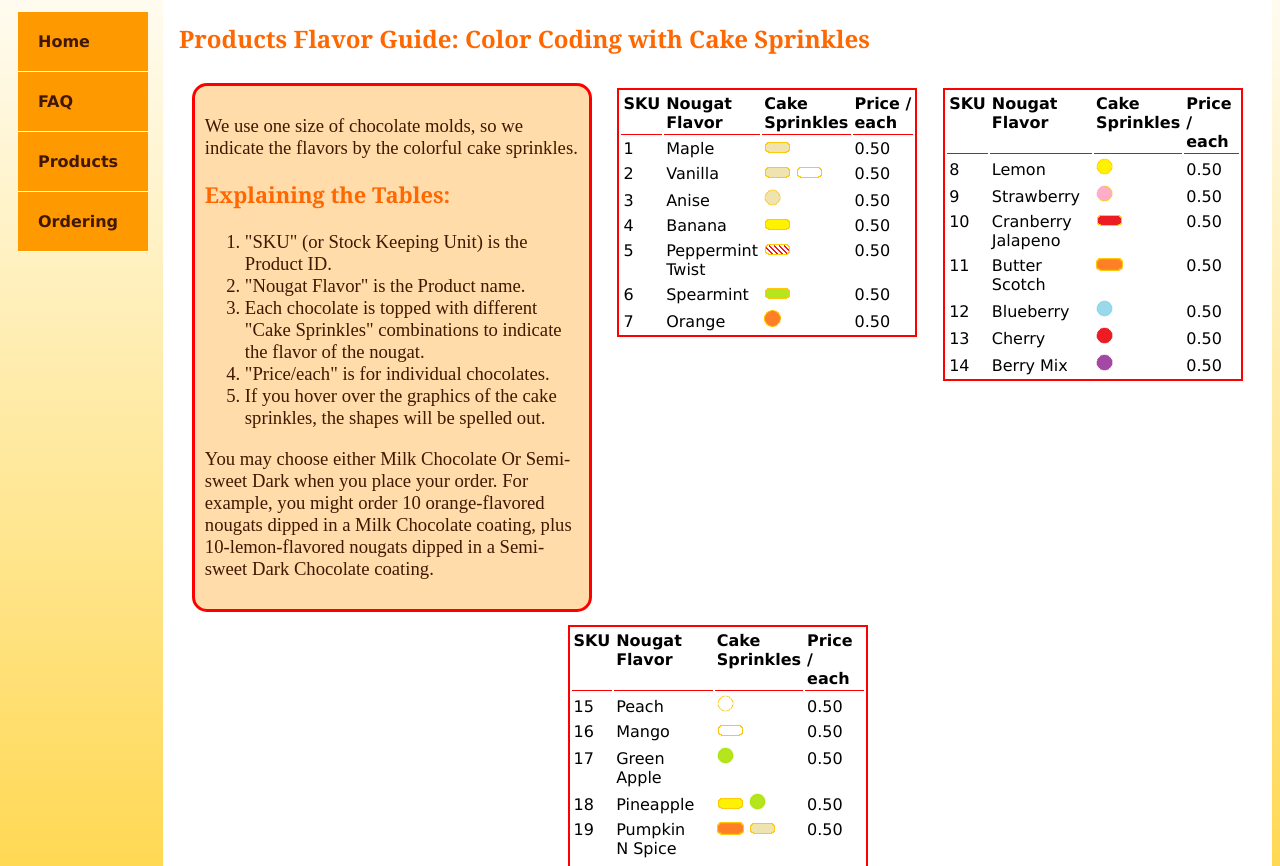
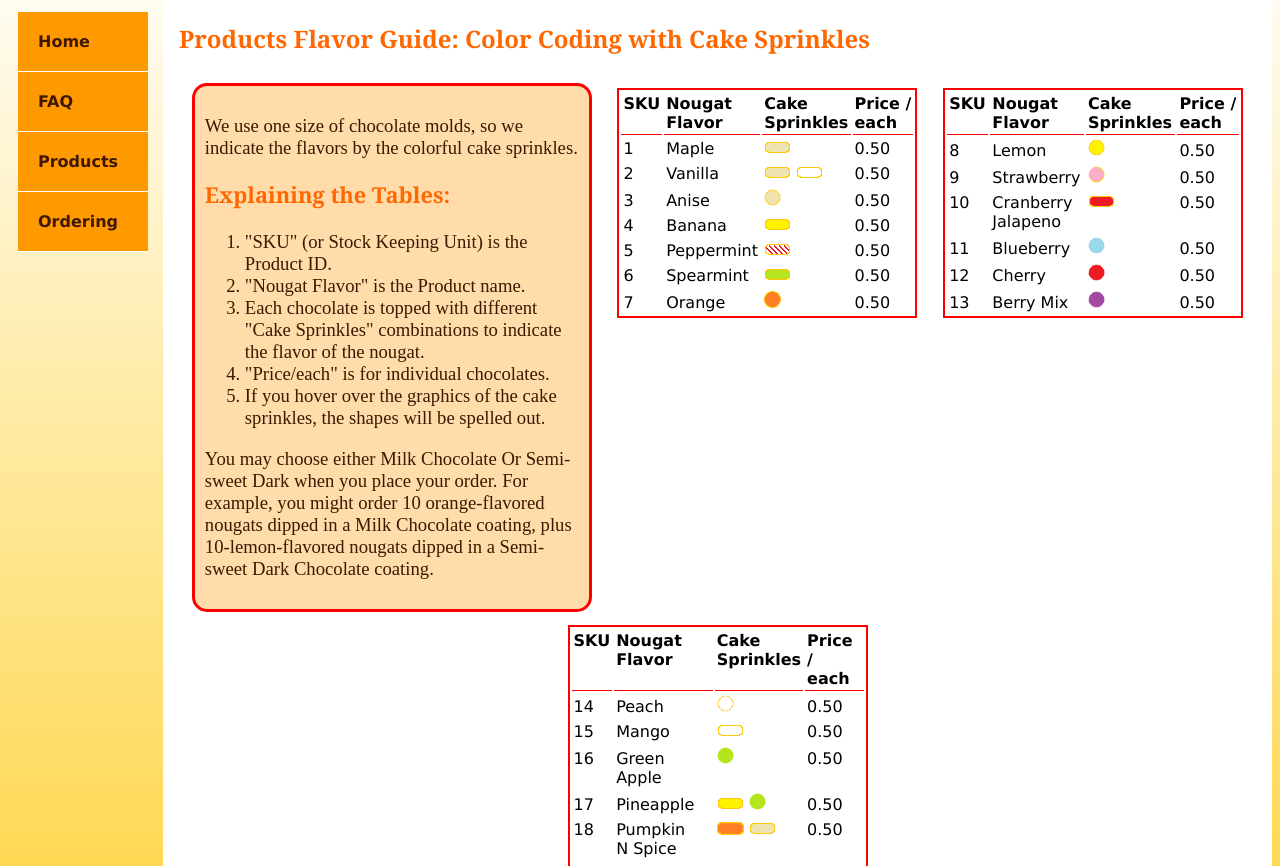
Before and after one commit to MattTimothy55/MattTimothy55.github.io, a plain HTML site: page products.html in a window 1280 px wide. Shown: the part 86-952 px from the top of the page. Drawn offline with Linux system fonts and the light colour scheme.

Commit message:
updating images in index, ordering and products

```diff
--- a/products.html
+++ b/products.html
@@ -139,7 +139,7 @@
 				<td>0.50</td>
 			</tr>
 			<tr>
-				<td>5<td>Peppermint<br>Twist</td>
+				<td>5<td>Peppermint</td>
         		<td>
 					<img src="z_h_candycane_bar.png"
 						width="27"
@@ -218,19 +218,7 @@
 				<td>0.50</td>
 			</tr>
 			<tr>
-				<td>11<td>Butter Scotch</td>
-				<td>
-					<img src="z_h_orange_bar.png"
-						width="27"
-						height="13"
-						alt="orange bar"
-						title="Butter Scotch flavor has orange,
-						oblong-shaped cake sprinkle." >
-				</td>
-				<td>0.50</td>
-    		</tr>
-			<tr>
-	    		<td>12</td><td>Blueberry</td>
+	    		<td>11</td><td>Blueberry</td>
 				<td>
             		<img src="z_r_blue_round_s.png"
 						width="17"
@@ -241,7 +229,7 @@
 				<td>0.50</td>
     		</tr>
 			<tr>
-				<td>13</td><td>Cherry</td>
+				<td>12</td><td>Cherry</td>
 				<td>
 		            <img src="z_r_red_round.png"
         	        	width="17"
@@ -252,7 +240,7 @@
 				<td>0.50</td>
 			</tr>
 			<tr>
-		    	<td>14</td><td>Berry Mix</td>
+		    	<td>13</td><td>Berry Mix</td>
 				<td>
            			<img src="z_r_purple_round.png"
 					   width="17"
@@ -274,7 +262,7 @@
 				<th>Price /<br>each</th>
 			</tr>
 			<tr>
-		        <td>15<td>Peach</td>
+		        <td>14<td>Peach</td>
 		        <td>
             		<img src="z_r_white_round.png"
 						width="17"
@@ -285,7 +273,7 @@
 				<td>0.50</td>
 			</tr>
 			<tr>
-				<td>16<td>Mango</td>
+				<td>15<td>Mango</td>
 				<td>
 					<img src="z_h_white_bar.png"
             			width="27"
@@ -296,7 +284,7 @@
 				<td>0.50</td>
     		</tr>
 			<tr>
-        		<td>17<td>Green Apple</td>
+        		<td>16<td>Green Apple</td>
         		<td>
 	                <img src="z_r_green_round.png"
     					width="17"
@@ -307,7 +295,7 @@
 				<td>0.50</td>
     		</tr>
 			<tr>
-        		<td>18<td>Pineapple</td>
+        		<td>17<td>Pineapple</td>
         		<td>
             		<img src="z_h_yellow_bar.png"
 						width="27"
@@ -326,7 +314,7 @@
 		 		<td>0.50</td>
     		</tr>
 			<tr>
-        		<td>19<td>Pumpkin <br>N Spice</td>
+        		<td>18<td>Pumpkin <br>N Spice</td>
         		<td>
             		<img src="z_h_orange_bar.png"
             			width="27"
@@ -345,7 +333,7 @@
 		 		<td>0.50</td>
     		</tr>
 			<tr>
-        		<td>20</td><td>Almond</td>
+        		<td>19</td><td>Almond</td>
         		<td>
 					<img src="z_h_tan_bar.png"
 						width="27"
@@ -364,7 +352,7 @@
 				<td>0.50</td>
     		</tr>
 			<tr>
-				<td>21<td>Coconut</td>
+				<td>20<td>Coconut</td>
         		<td>
 					<img src="z_r_white_round.png"
 						width="17"
```
Also changed, not shown: index.html (+2 -3 lines), ordering.html (+21 -34 lines).
